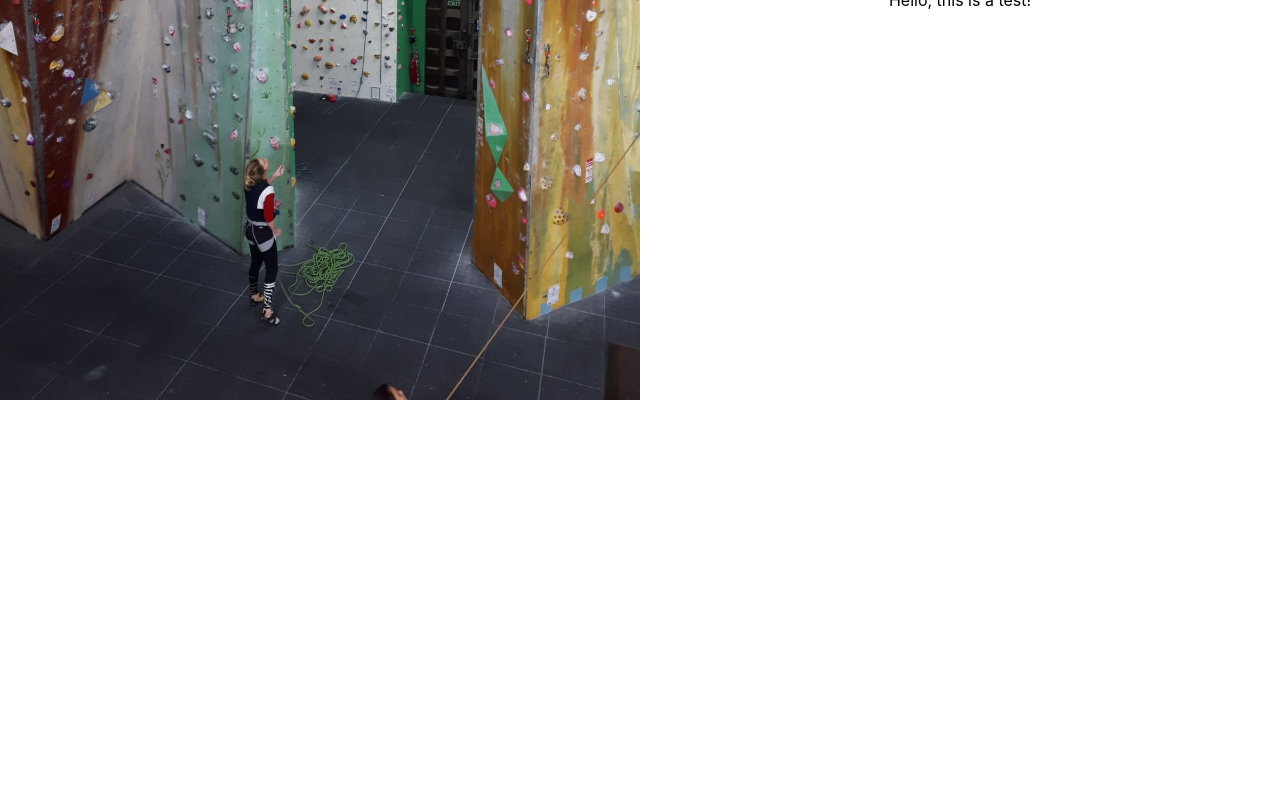
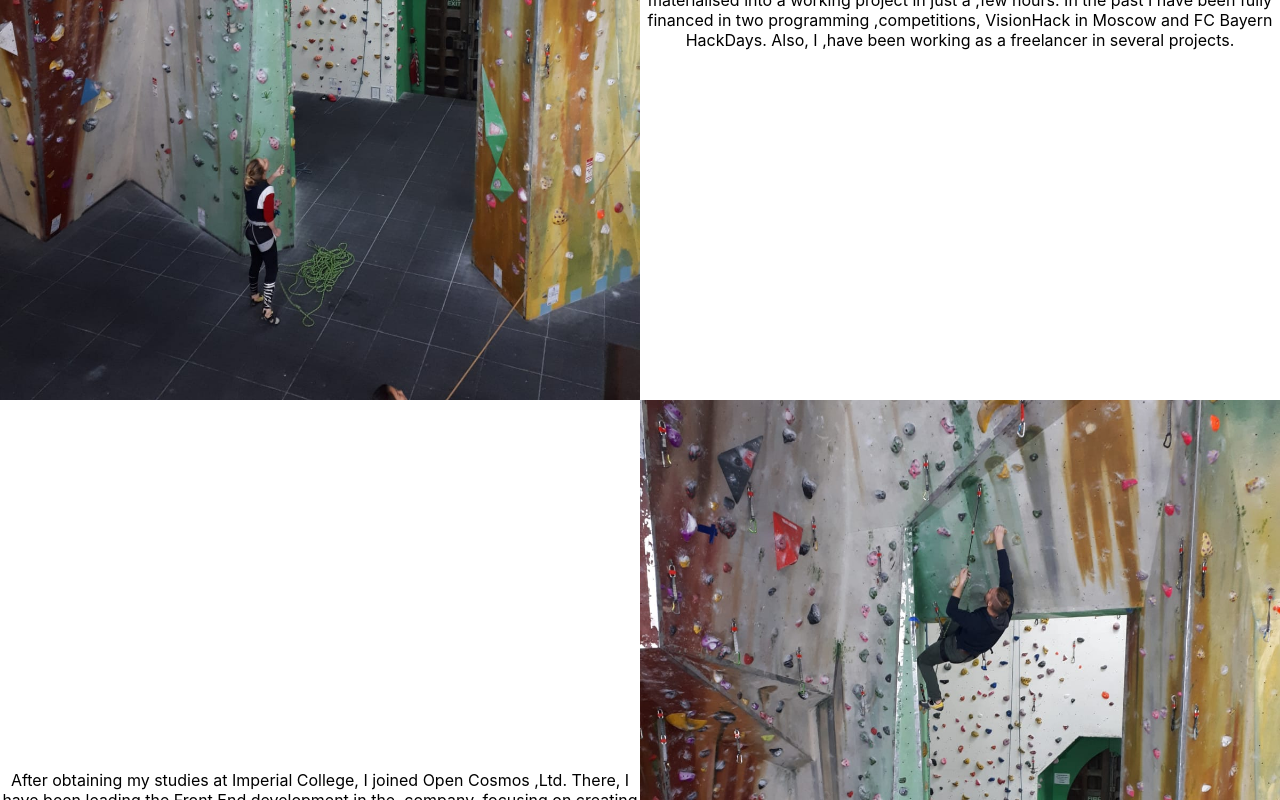
Before and after one commit to seraco/sebastia-me, a React (Create React App) app: page / in a window 1280 px wide. Shown: the part 2000-2800 px from the top of the page. Before the commit the page ends 2404 px from the top, so only its background shows below. Built offline with nearby package versions, Linux system fonts and the light colour scheme.

Commit message:
json text included in App

```diff
--- a/src/App.css
+++ b/src/App.css
@@ -29,18 +29,29 @@
   flex-direction: row-reverse;
 }
 
+.column {
+  flex-direction: column;
+}
+
+.column-reverse {
+  flex-direction: column-reverse;
+}
+
 .Text {
   display: flex;
   align-items: center;
   justify-content: center;
+  /* margin: 20px; */
 }
 
 .flex {
-  flex: 1;
+  width: 50vw;
 }
 
 .img {
   width: 100%;
   height: 100%;
+  max-width: 100%;
+  max-height: 100%;
   object-fit: cover;
 }
--- a/src/App.tsx
+++ b/src/App.tsx
@@ -1,6 +1,7 @@
 import React, { Component } from 'react';
 
 import './App.css';
+import texts from './text/about.json';
 import Section, { ISection } from './Section';
 
 
@@ -12,19 +13,31 @@ class App extends Component {
     this.sections = [
       {
         order: 0,
-        text: 'Hello, this is a test!',
+        text: texts.intro.join(),
         src: 'seb.jpg',
         alt: 'seb'
       },
       {
         order: 1,
-        text: 'Hello, this is a test!',
+        text: texts.studies.join(),
         src: 'climbing.jpeg',
         alt: 'climbing'
       },
       {
         order: 0,
-        text: 'Hello, this is a test!',
+        text: texts.coding.join(),
+        src: 'climbing.jpeg',
+        alt: 'climbing'
+      },
+      {
+        order: 1,
+        text: texts.work.join(),
+        src: 'climbing.jpeg',
+        alt: 'climbing'
+      },
+      {
+        order: 0,
+        text: texts.sport.join(),
         src: 'climbing.jpeg',
         alt: 'climbing'
       }
--- a/src/Text.tsx
+++ b/src/Text.tsx
@@ -7,7 +7,7 @@ interface IProps {
 function Text(props: IProps) {
     return (
         <div className="Text flex">
-            {props.text}
+            <p>{props.text}</p>
         </div>
     );
 }
--- /dev/null
+++ b/src/text/about.json
@@ -0,0 +1,31 @@
+{
+    "intro": [
+        "Hey! My name is Seb. I am an Aerospace Engineer working to make ",
+        "space accessible to everyone."
+    ],
+    "studies": [
+        "I studied Aerospace Engineering at Polytechnic University of ",
+        "Catalonia, but I moved abroad to meet new cultures and diverse ",
+        "approaches of teaching. This is why I visited Polytechnic ",
+        "University of Milan as an Erasmus student and I also decided to ",
+        "do a MSc at Imperial College London."
+    ],
+    "coding": [
+        "I love coding! In parallel to my university studies, I expanded my ",
+        "knowledge in Computer Science. I enjoy attending to hackathons, ",
+        "where an idea can be materialised into a working project in just a ",
+        "few hours. In the past I have been fully financed in two programming ",
+        "competitions, VisionHack in Moscow and FC Bayern HackDays. Also, I ",
+        "have been working as a freelancer in several projects."
+    ],
+    "work": [
+        "After obtaining my studies at Imperial College, I joined Open Cosmos ",
+        "Ltd. There, I have been leading the Front End development in the ",
+        "company, focusing on creating an intuitive and robust platform. I am ",
+        "profficient both in React and Angular."
+    ],
+    "sport": [
+        "When not in work, I love doing mountaneering sports. If you want to ",
+        "join me, you will probably find me in the mountains."
+    ]
+}
```
Also changed, not shown: text/about.json (deleted, +0 -33 lines).
